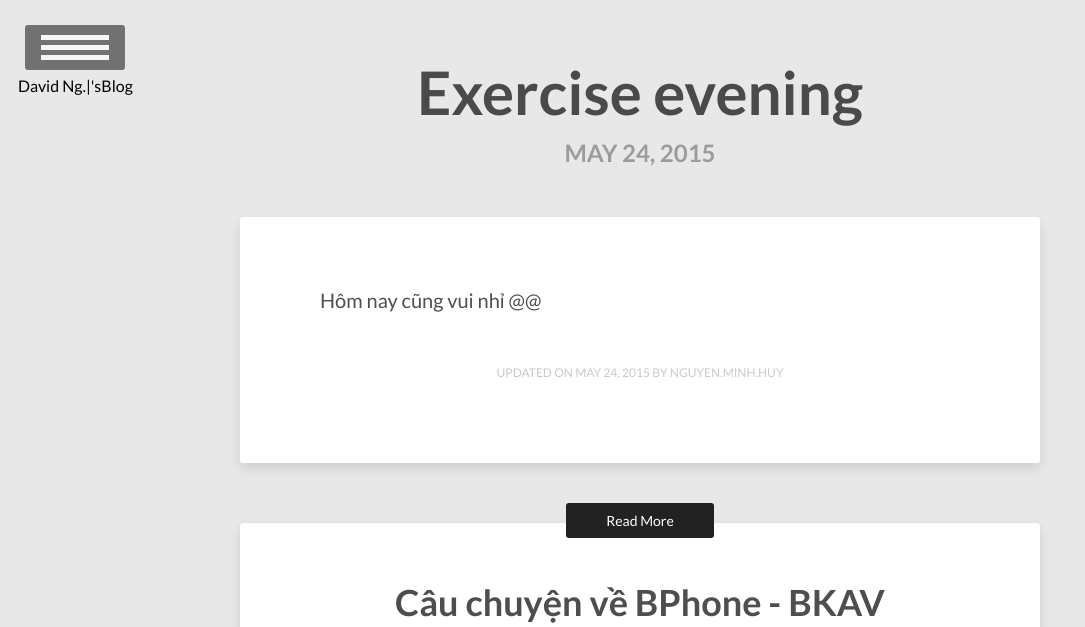
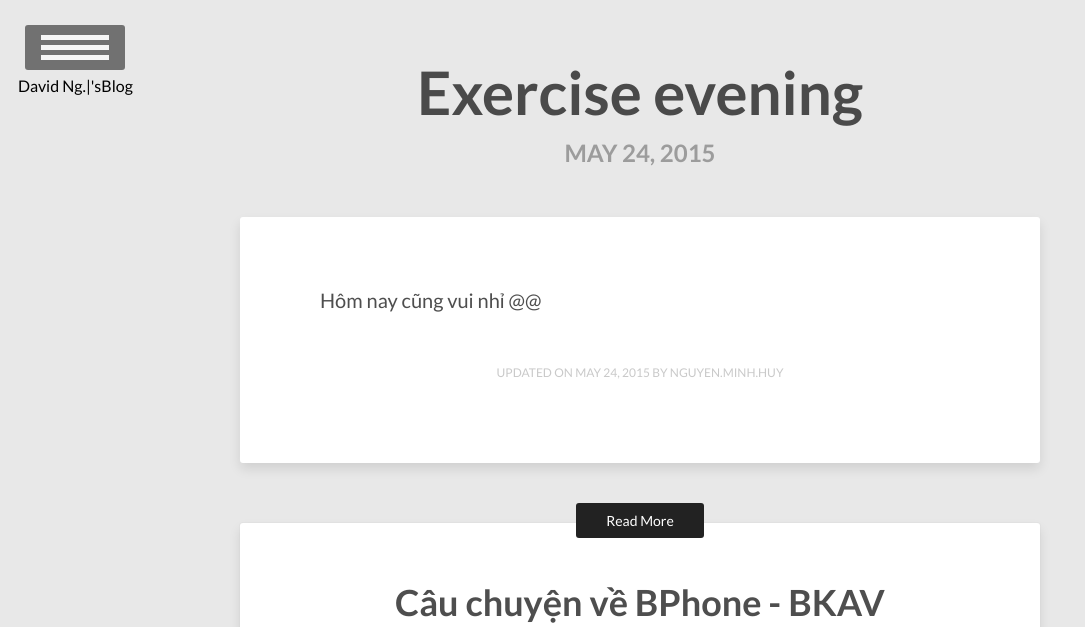
Before and after one commit to vareisen/vareisen.github.io, a Jekyll site: the page built from _posts/2015-05-24-Exercise-evening.md, in a window 1280 px wide. Shown: the top 627 px of the page, without its empty margins (0-1085 px from the left). Built offline with Jekyll 4.4.1, drawn with Linux system fonts in a browser that asks for light colours.

Commit message:
Update _elements.scss

```diff
--- a/_sass/_elements.scss
+++ b/_sass/_elements.scss
@@ -63,8 +63,8 @@ svg:not(:root) {
 // --------------------------------------------------
 .btn {
   display: inline-block;
-  margin-bottom: 20px;
-  padding: 9px 40px;
+  margin-bottom: 15px;
+  padding: 9px 30px;
   @include font-rem(14);
   background-color: $primary;
   color: $white;
```
